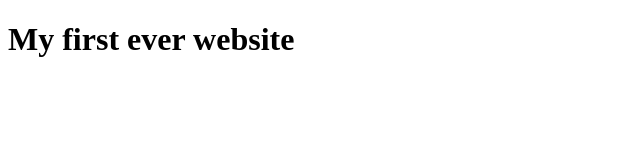
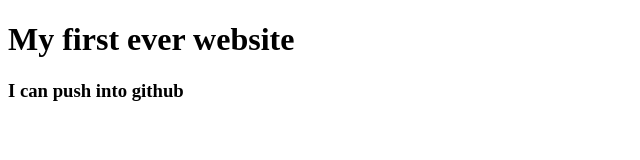
Before and after one commit to shuvo22890/forPHero, a plain HTML site: page index.html in a window 1280 px wide. Shown: the whole page, without its empty margins (0-640 px from the left). Drawn offline with Linux system fonts and the light colour scheme.

Commit message:
Learned Github

```diff
--- a/index.html
+++ b/index.html
@@ -8,5 +8,6 @@
 </head>
 <body>
     <h1>My first ever website</h1>
+    <h3>I can push into github</h3>
 </body>
 </html>
```
